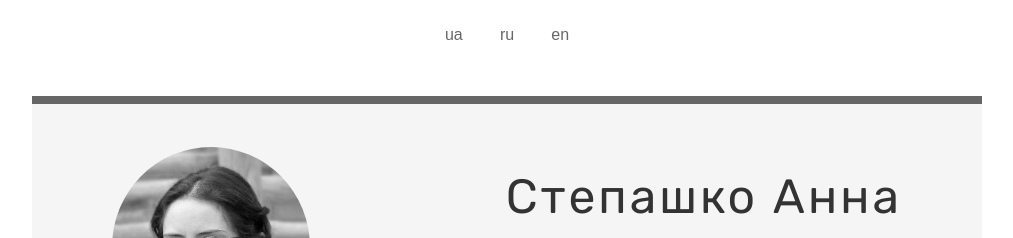
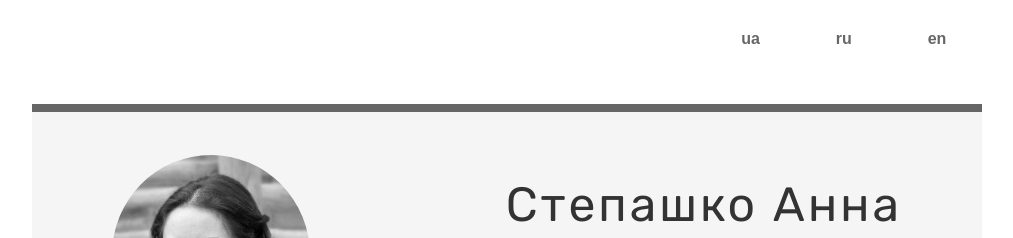
Before and after one commit to xandzia/profile, a plain HTML site: page CV/cv.html in a window 1280 px wide. Shown: the top 238 px of the page, without its empty margins (133-1146 px from the left). Drawn offline with nearby package versions, Linux system fonts and the light colour scheme.

Commit message:
change CV

```diff
--- a/CV/styleCV.css
+++ b/CV/styleCV.css
@@ -18,8 +18,9 @@ body {
     background-color: white;
     color: #666666;
     font-size: 16px;
+    font-weight: bold;
     cursor: pointer;
-    padding: 6px 12px 6px 12px;
+    padding: 10px;
     margin-bottom: 6px;
     text-decoration: none;
     -webkit-transition: background-color .3s ease-in-out;
@@ -38,9 +39,14 @@ body {
     transition: background-color .3s ease-in-out;
 }
 .social button {
-    width: 50px;
+    width: 90px;
     display: inline;
     margin-top: 20px;
+}
+.social {
+    margin: 0 auto;
+    text-align: right;
+    width: 73.076em;
 }
 
 /************main**************/
@@ -154,7 +160,7 @@ a#pdf {
     float: right;
     background: #666;
     color: white;
-    padding: 6px 60px 6px 12px;
+    padding: 10px 50px 10px 20px;
     margin-bottom: 6px;
     text-decoration: none;
 }
```
Also changed, not shown: CV/cv.html (+3 -3 lines).
